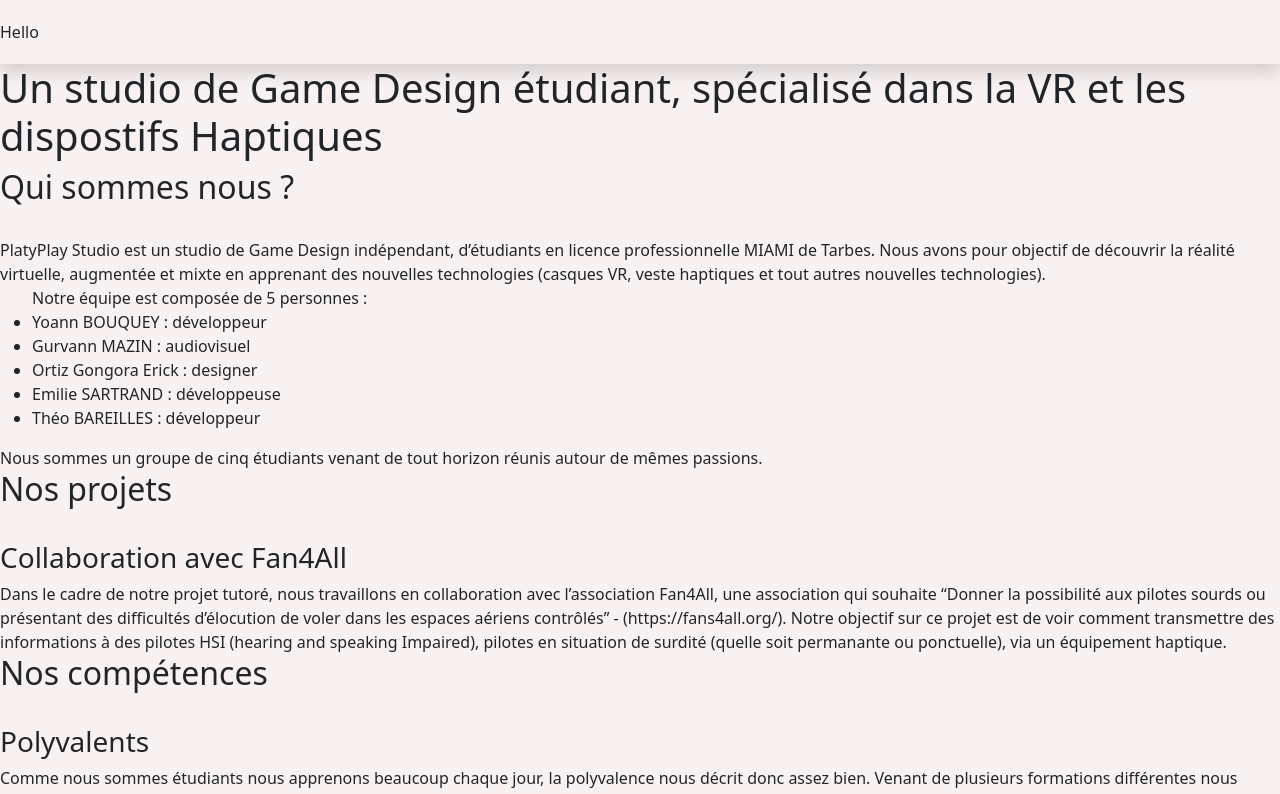
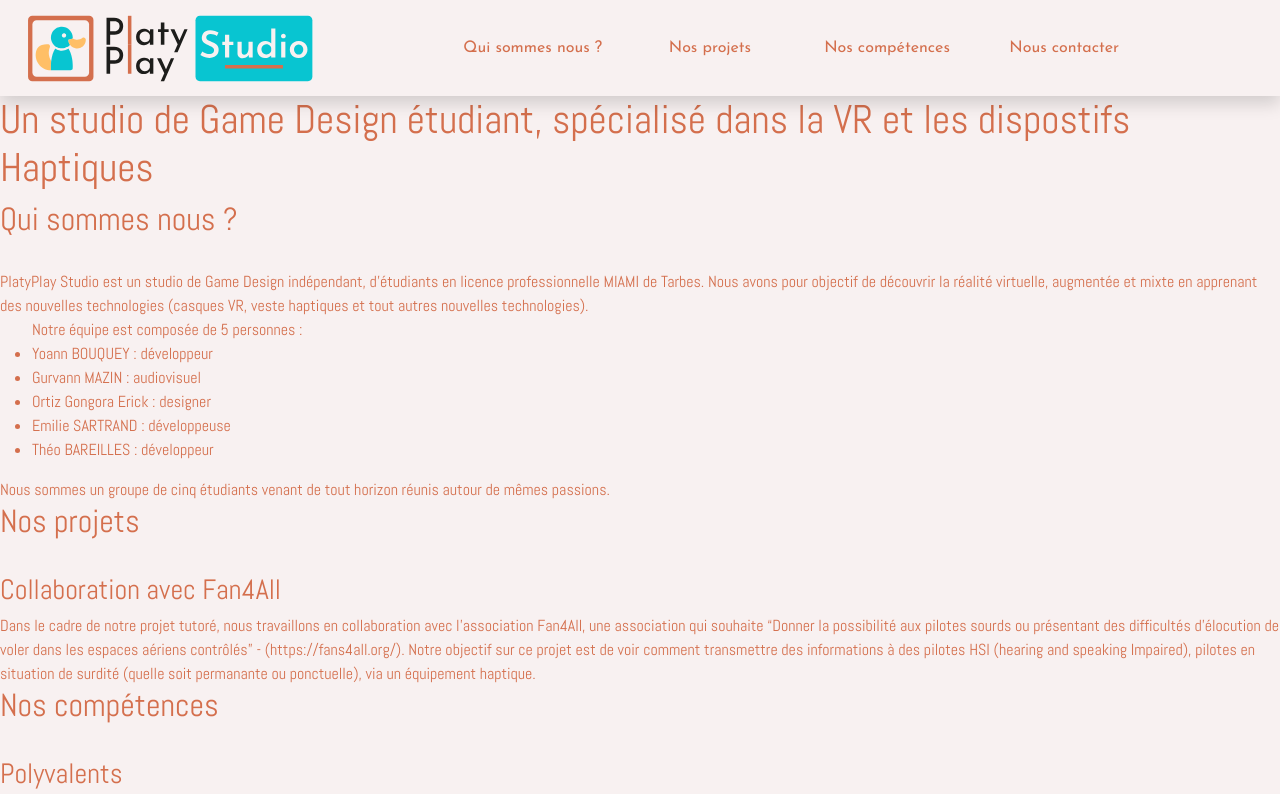
Before and after one commit to Yovador/platyplay, a website: page index.html in a window 1280 px wide. Shown: the top 794 px of the page. Drawn offline with nearby package versions, Linux system fonts and the light colour scheme.

Commit message:
V1 nav bar

```diff
--- a/index.html
+++ b/index.html
@@ -11,9 +11,27 @@
 
 <body>
 
-    <nav class="navbar navbar-expand-lg navbar-light shadow navadditional">
+    <nav class="navbar navbar-expand-lg navbar-light bg-light shadow navadditional sticky-top py-5 container-fluid">
 
-        Hello
+        <div class="m-3" > <img  src="./img/HorizontalLogo.svg" alt="Logo PlatyPlay"> </div>
+
+        <div class="container-fluid col-7">
+            <button class = "btn col-3 ">
+                Qui sommes nous ?
+            </button>
+
+            <button class = "btn col-3">
+                Nos projets
+            </button>
+
+            <button class = "btn col-3">
+                Nos compétences
+            </button>
+
+            <button class = "btn col-3">
+                Nous contacter
+            </button>
+        </div>
 
     </nav>
 
--- a/scss/_custom.scss
+++ b/scss/_custom.scss
@@ -1,10 +1,16 @@
 // IMPORT BOOTSTRAP 5
+@import url('https://fonts.googleapis.com/css2?family=Abel&family=Josefin+Sans:wght@400;600&display=swap');
+
 $white : #F8F1F1;
 $dark_blue: #00353F;
 $light_blue : #08C5D1;
 $yellow : #FFBF66;
 $orange : #D46F4D;
 $dark_brown : #430C05;
+$Josefin: 'Josefin Sans', sans-serif;
+$Abel: 'Abel', sans-serif;
+$title-fontweight: 600;
+$subtitle-fontweight: 400;
 
 .navadditional{
     height: 4rem;
@@ -13,5 +19,7 @@
 $light : $white;
 $dark: $dark_brown;
 
-
+$font-family-base : $Abel;
+$btn-font-family: $Josefin;
+$body-color: $orange;
 @import "../node_modules/bootstrap/scss/bootstrap.scss";
```
Also changed, not shown: css/styles.css, img/HorizontalLogo.svg (added), img/logoB&N.svg (added), img/logoOriginal.svg (added), 1 other file.
